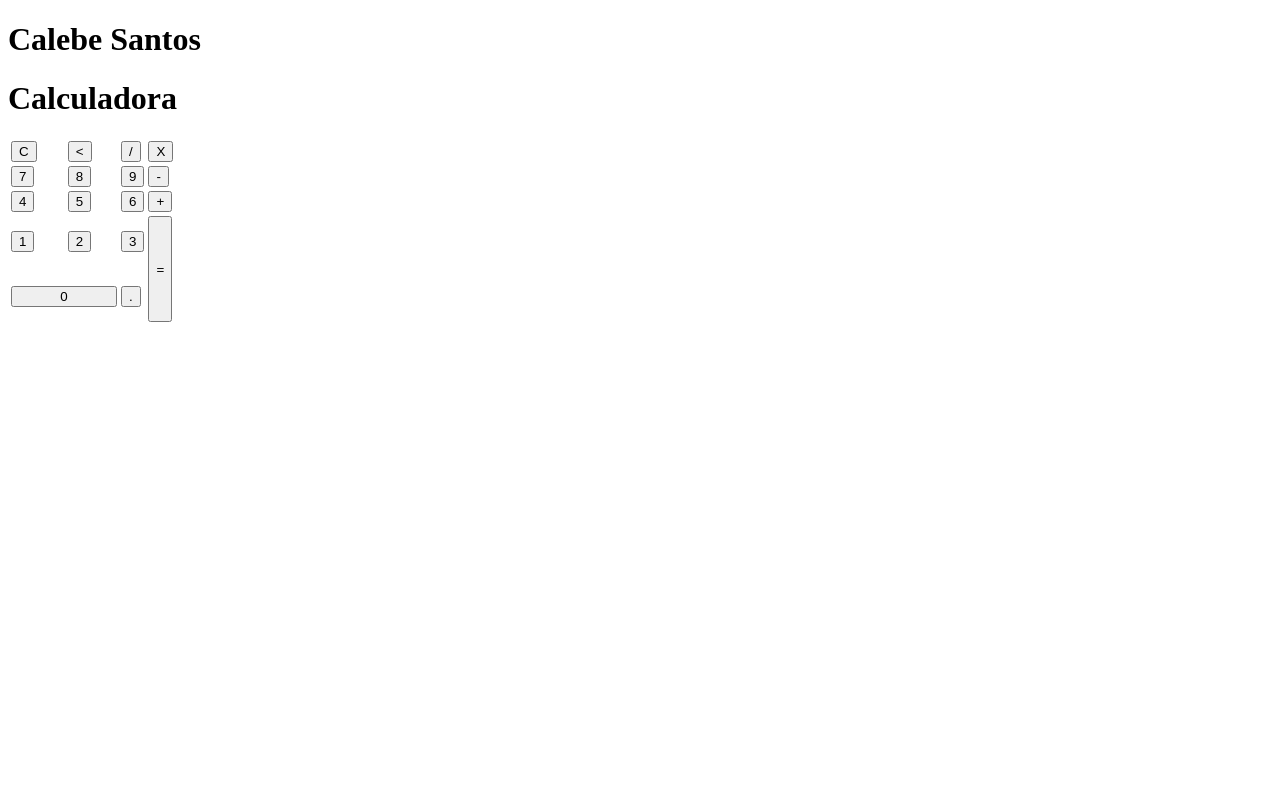
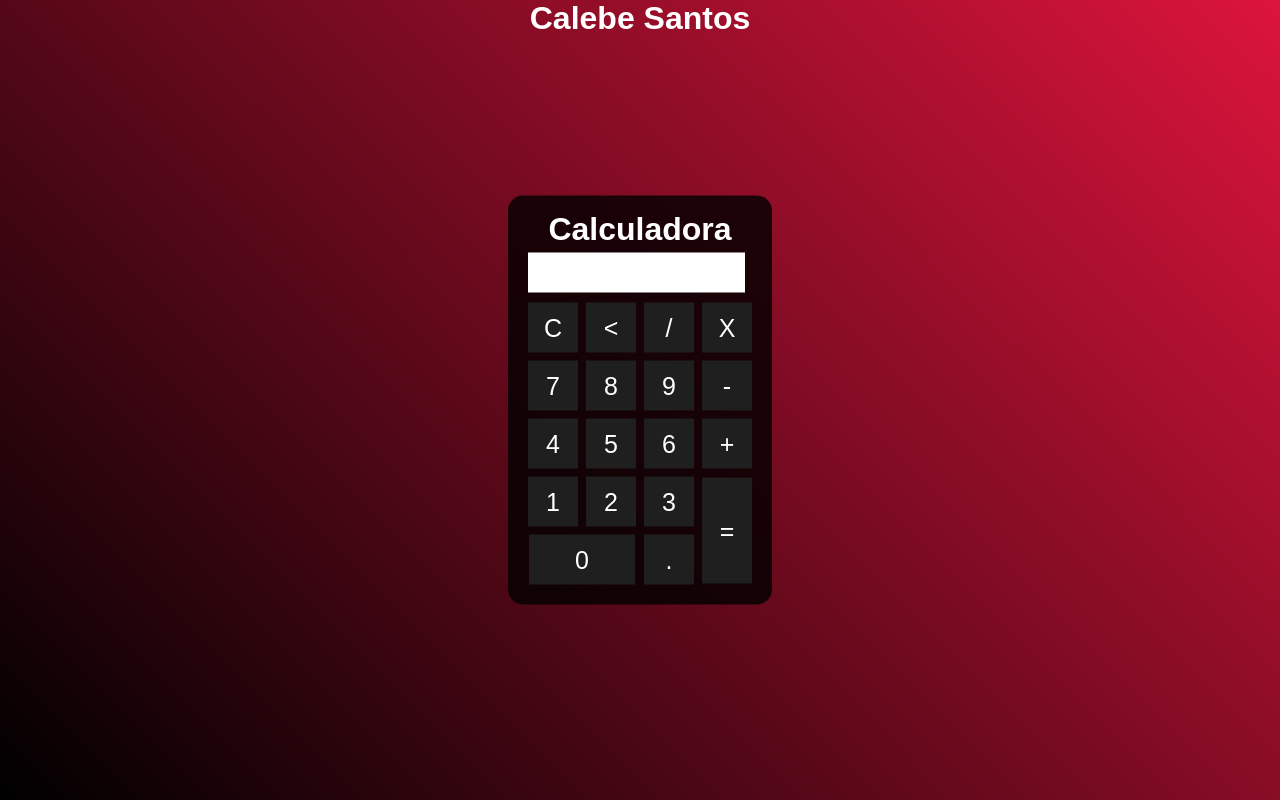
Before and after one commit to CalebeS/calculadora-js, a plain HTML site: page index.html in a window 1280 px wide. Drawn offline with Linux system fonts and the light colour scheme.

Commit message:
criando script.js

```diff
--- a/index.html
+++ b/index.html
@@ -4,9 +4,9 @@
 <head>
   <meta charset="UTF-8">
   <meta name="viewport" content="width=device-width, initial-scale=10">
+  <link href="style.css" rel="stylesheet">
   <title>Calculadora</title>
 </head>
-
 <body>
   <div class="fundo">
     <h1>Calebe Santos</h1>
--- /dev/null
+++ b/style.css
@@ -0,0 +1,43 @@
+*{
+  margin: 0;
+  padding: 0;
+}
+.fundo{
+  background-image: linear-gradient(45deg,black, crimson);
+  height: 100vh;
+  color: #fff;
+  font-family: Arial, Helvetica, sans-serif;
+  text-align: center;
+}
+.calculadora{
+  position: absolute;
+  background-color: rgba(0, 0, 0, 0.8);
+  top: 50%;
+  left: 50%;
+  transform: translate(-50%,-50%);
+  border-radius: 15px;
+  padding: 15px;
+}
+.botao{
+  width: 50px;
+  height: 50px;
+  font-size: 25px;
+  cursor: pointer;
+  margin: 3px;
+  background-color: rgb(31,31,31);
+  border: none;
+  color: #fff;
+}
+.botao:hover{
+  background-color: black;
+}
+#resultado{
+  background-color: white;
+  width: 207px;
+  height: 30px;
+  margin: 5px;
+  font-size: 25px;
+  color: black;
+  text-align: right;
+  padding: 5px;
+}
```
